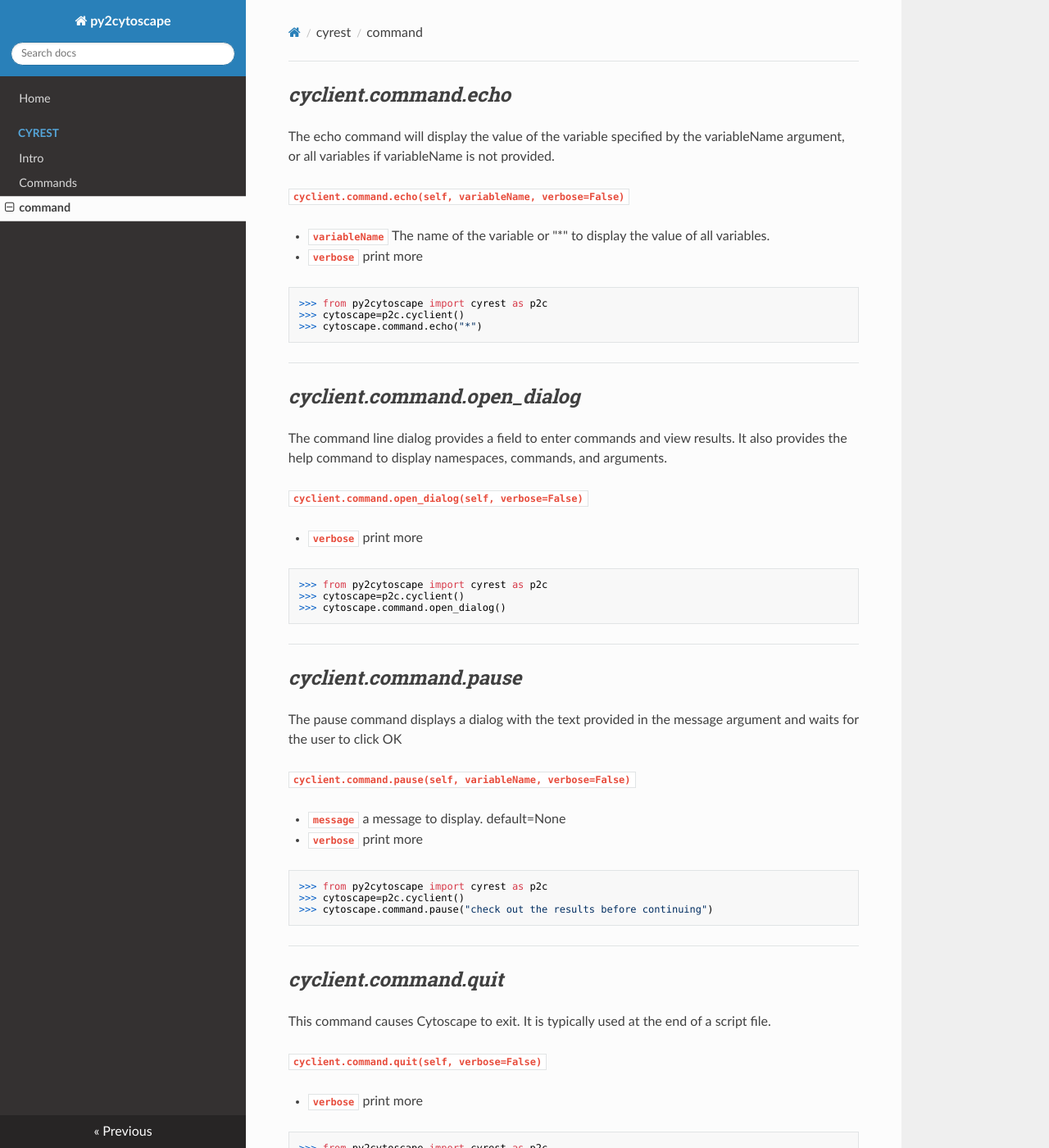
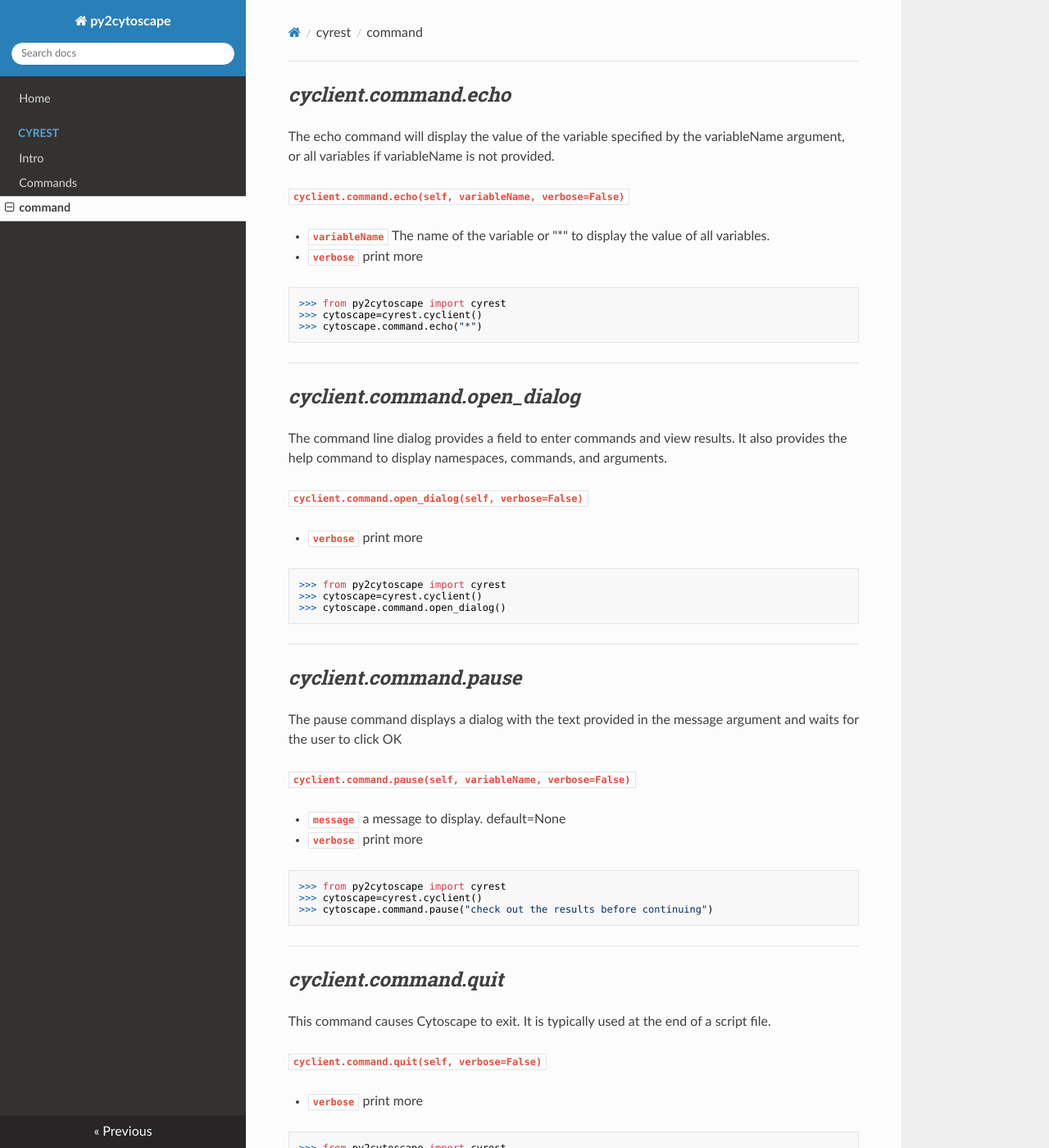
Before and after one commit to cytoscape/py2cytoscape, an MkDocs documentation site: the page built from docs/cyrest/command.md, in a window 1280 px wide and 1400 px high. Shown: the whole window at 82% size. Built offline with MkDocs 1.6.1, drawn with Linux system fonts in a browser that asks for light colours; nearby versions of some CDN libraries; old or Windows-style settings are respelled for this version of MkDocs; some of the changed text lies outside the part shown.

Commit message:
change example usage to cyrest instead of p2c

````diff
--- a/docs/cyrest/command.md
+++ b/docs/cyrest/command.md
@@ -9,8 +9,8 @@ variableName argument, or all variables if variableName is not provided.
 * **`verbose`** print more
 
 ```python
->>> from py2cytoscape import cyrest as p2c
->>> cytoscape=p2c.cyclient()
+>>> from py2cytoscape import cyrest
+>>> cytoscape=cyrest.cyclient()
 >>> cytoscape.command.echo("*")
 ```
 ___
@@ -26,8 +26,8 @@ commands, and arguments.
 * **`verbose`** print more
 
 ```python
->>> from py2cytoscape import cyrest as p2c
->>> cytoscape=p2c.cyclient()
+>>> from py2cytoscape import cyrest
+>>> cytoscape=cyrest.cyclient()
 >>> cytoscape.command.open_dialog()
 ```
 ___
@@ -43,8 +43,8 @@ message argument and waits for the user to click OK
 * **`verbose`** print more
 
 ```python
->>> from py2cytoscape import cyrest as p2c
->>> cytoscape=p2c.cyclient()
+>>> from py2cytoscape import cyrest
+>>> cytoscape=cyrest.cyclient()
 >>> cytoscape.command.pause("check out the results before continuing")
 ```
 ___
@@ -59,8 +59,8 @@ the end of a script file.
 * **`verbose`** print more
 
 ```python
->>> from py2cytoscape import cyrest as p2c
->>> cytoscape=p2c.cyclient()
+>>> from py2cytoscape import cyrest
+>>> cytoscape=cyrest.cyclient()
 >>> cytoscape.command.quit()
 ```
 ___
@@ -79,8 +79,8 @@ line. Arguments to the script are provided by the args argument.
 * **`verbose`** print more
 
 ```python
->>> from py2cytoscape import cyrest as p2c
->>> cytoscape=p2c.cyclient()
+>>> from py2cytoscape import cyrest
+>>> cytoscape=cyrest.cyclient()
 >>> cytoscape.command.run("/path/to/myscript","title:miRNA_network,nodes:100")
 ```
 ___
@@ -97,7 +97,7 @@ The sleep command will pause processing for a period of time as
 * **`verbose`** print more
 
 ```python
->>> from py2cytoscape import cyrest as p2c
->>> cytoscape=p2c.cyclient()
+>>> from py2cytoscape import cyrest
+>>> cytoscape=cyrest.cyclient()
 >>> cytoscape.command.sleep(60)
 ```
````
Also changed, not shown: docs/cyrest/commands.md (+6 -6 lines), docs/cyrest/index.md (+4 -4 lines).
